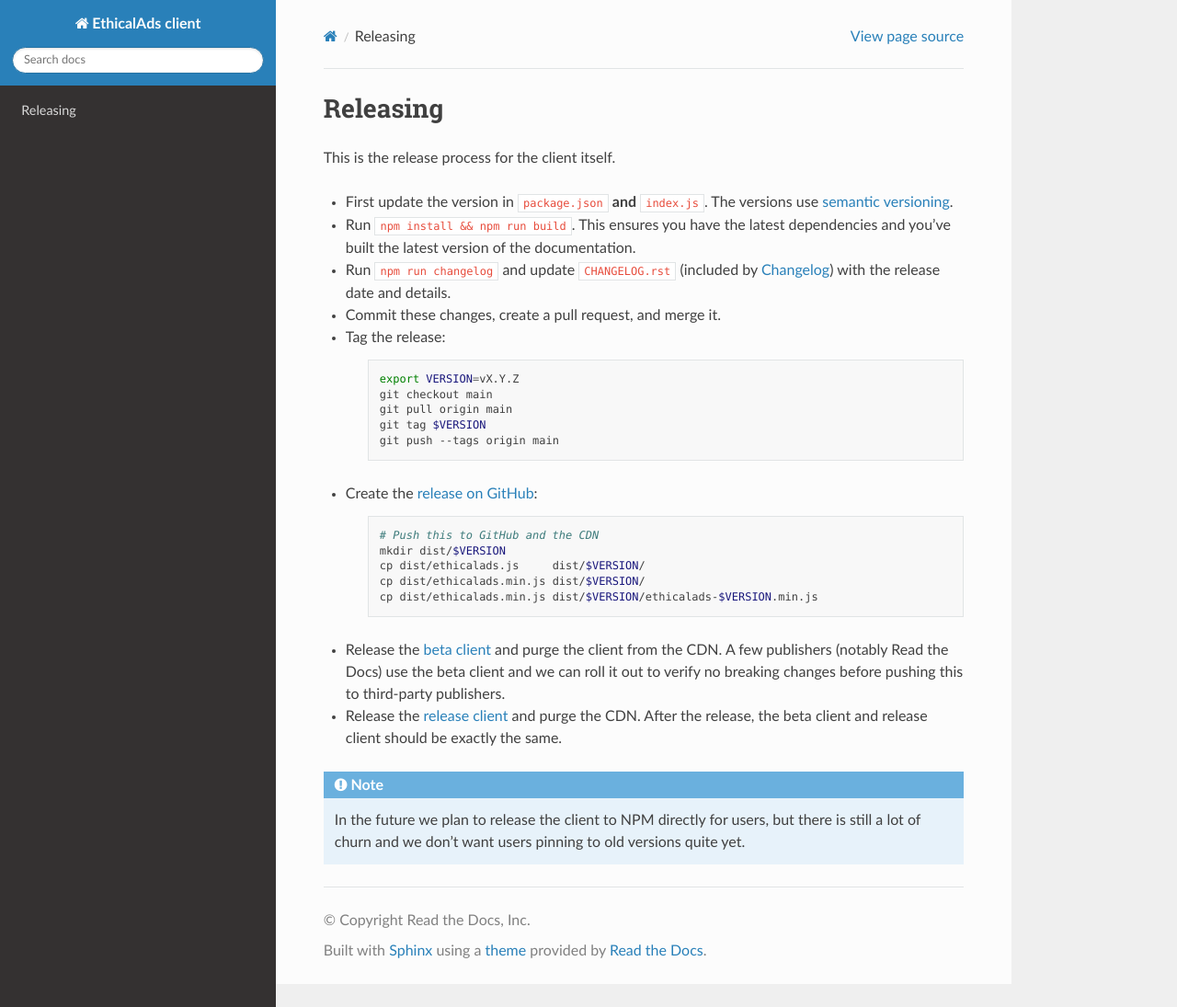
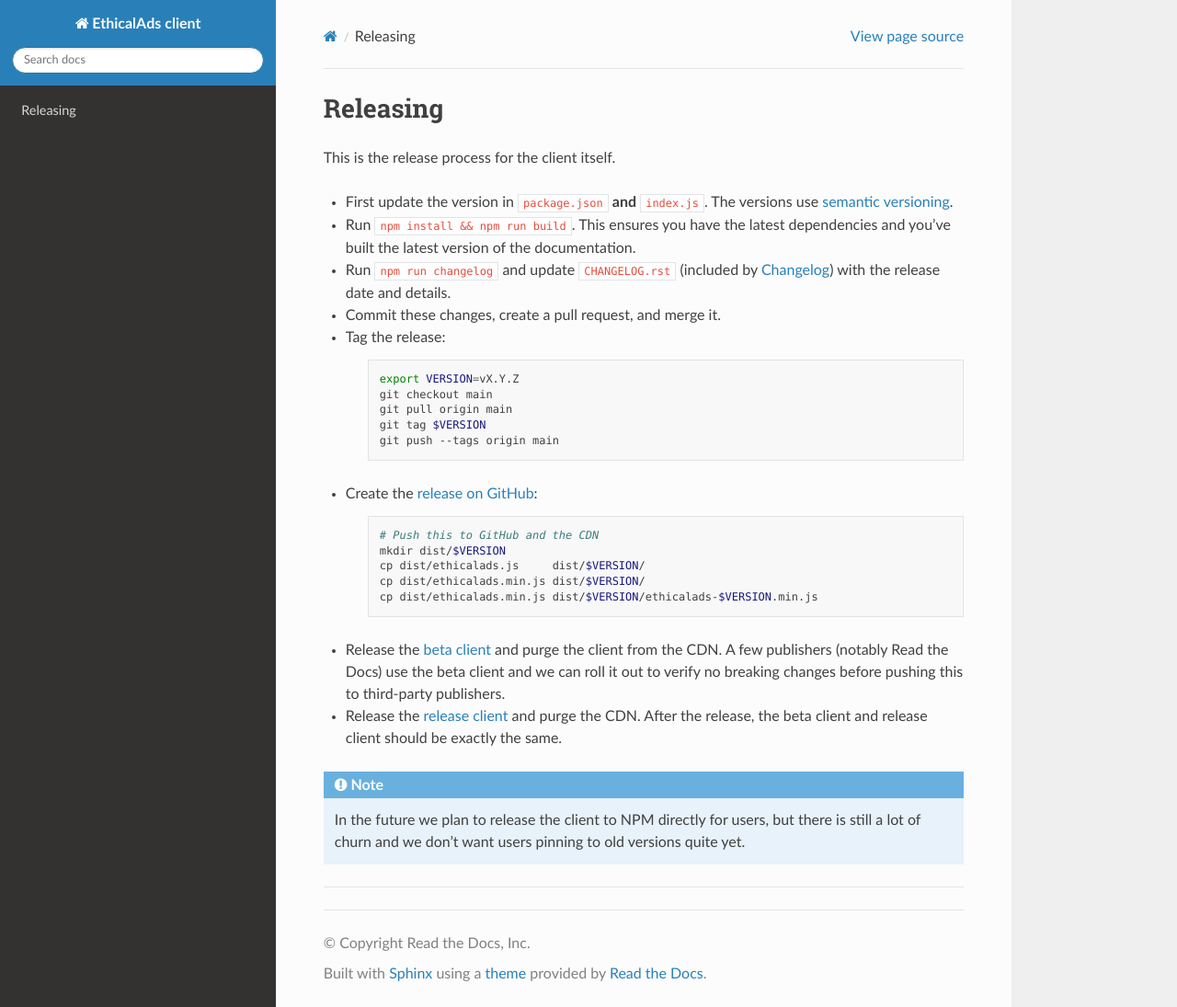
Before and after one commit to readthedocs/ethical-ad-client, a Sphinx documentation site: the page built from docs/releasing.rst, in a window 1280 px wide and 1095 px high. Shown: the whole window at 92% size. Built offline with Sphinx 7.4.7 and the Read the Docs theme 3.1.0, drawn with Linux system fonts in a browser that asks for light colours; comment, search, counter and statistics services are not loaded.

Commit message:
Create a placement for the large format text ad
- The plan is to not merge this PR but to just show the ad served
  through our system on a single page.
- This is mostly a proof of concept.

```diff
--- a/docs/releasing.rst
+++ b/docs/releasing.rst
@@ -44,3 +44,10 @@
 
 .. _beta client: https://media.ethicalads.io/media/client/beta/ethicalads.min.js
 .. _release client: https://media.ethicalads.io/media/client/ethicalads.min.js
+
+
+.. raw:: html
+
+    <hr/>
+
+    <div data-ea-publisher="readthedocs-readthedocs" data-ea-type="text-only-large-v1" data-ea-campaign-types="house"></div>
```
